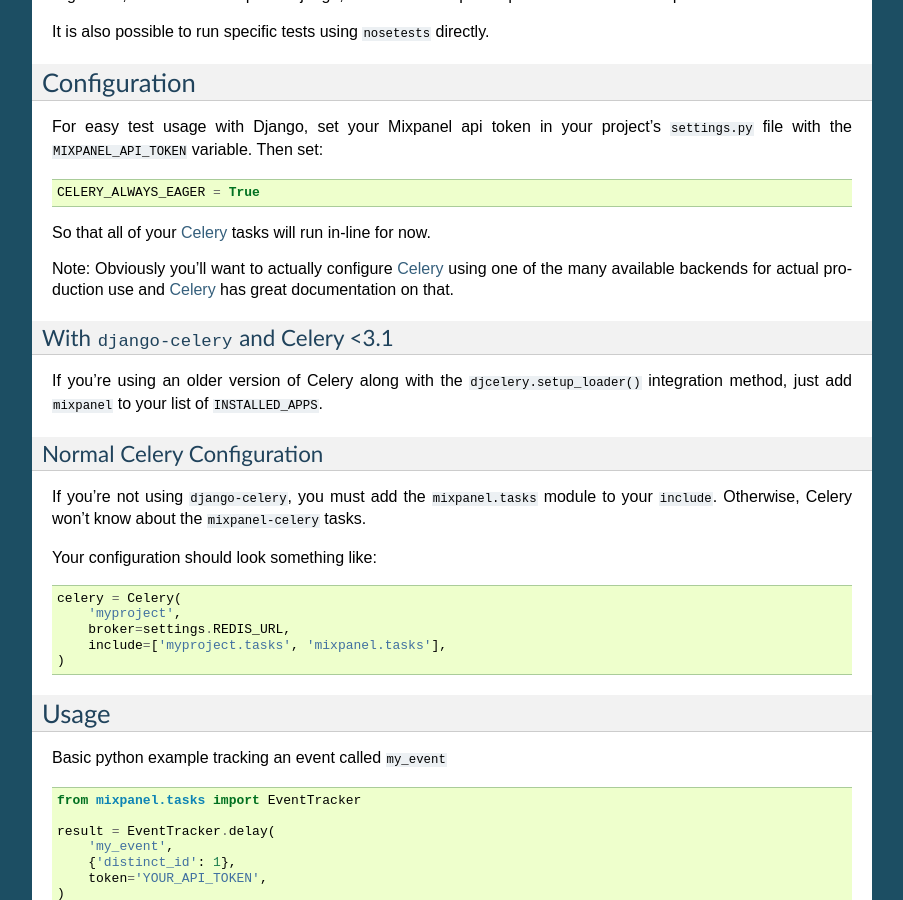
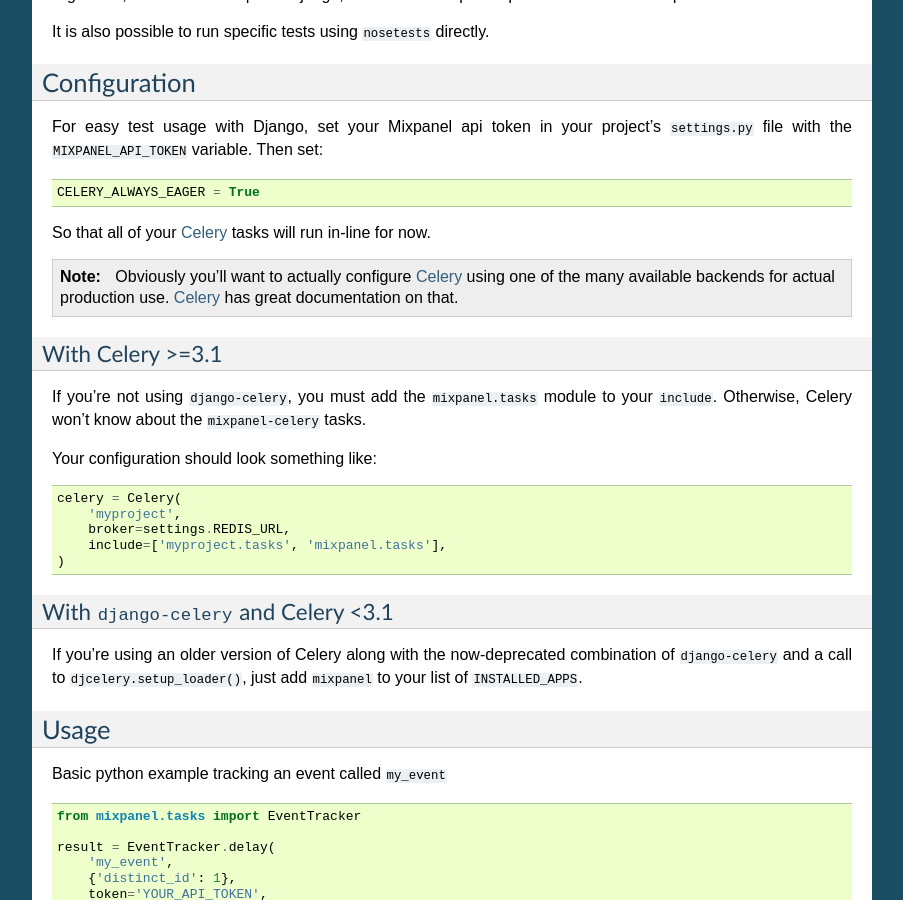
Before and after one commit to winhamwr/mixpanel-celery, a Sphinx documentation site: the page built from docs/introduction.rst, in a window 1280 px wide and 900 px high, scrolled down 834 px. Shown: the whole window, without its empty margins (198-1101 px from the left). Built offline with Sphinx 7.4.7, drawn with Linux system fonts in a browser that asks for light colours; some of the changed lines change nothing that is shown; some of the changed text lies outside the part shown.

Commit message:
Put the Celery >=3.1 configuration docs first. It's the future.

```diff
--- a/docs/introduction.rst
+++ b/docs/introduction.rst
@@ -64,20 +64,15 @@
 
 So that all of your `Celery`_ tasks will run in-line for now.
 
-Note: Obviously you'll want to actually configure `Celery`_ using one of the
-many available backends for actual production use and `Celery`_ has great
-documentation on that.
+.. note::
+
+    Obviously you'll want to actually configure `Celery`_ using one of the
+    many available backends for actual production use.
+    `Celery`_ has great documentation on that.
 
 
-With ``django-celery`` and Celery <3.1
---------------------------------------
-
-If you're using an older version of Celery
-along with the ``djcelery.setup_loader()`` integration method,
-just add ``mixpanel`` to your list of ``INSTALLED_APPS``.
-
-Normal Celery Configuration
----------------------------
+With Celery >=3.1
+-----------------
 
 If you're not using ``django-celery``,
 you must add the ``mixpanel.tasks`` module
@@ -94,6 +89,15 @@
         broker=settings.REDIS_URL,
         include=['myproject.tasks', 'mixpanel.tasks'],
     )
+
+With ``django-celery`` and Celery <3.1
+--------------------------------------
+
+If you're using an older version of Celery
+along with the now-deprecated combination of
+``django-celery`` and a call to ``djcelery.setup_loader()``,
+just add ``mixpanel`` to your list of ``INSTALLED_APPS``.
+
 
 Usage
 =====
```
